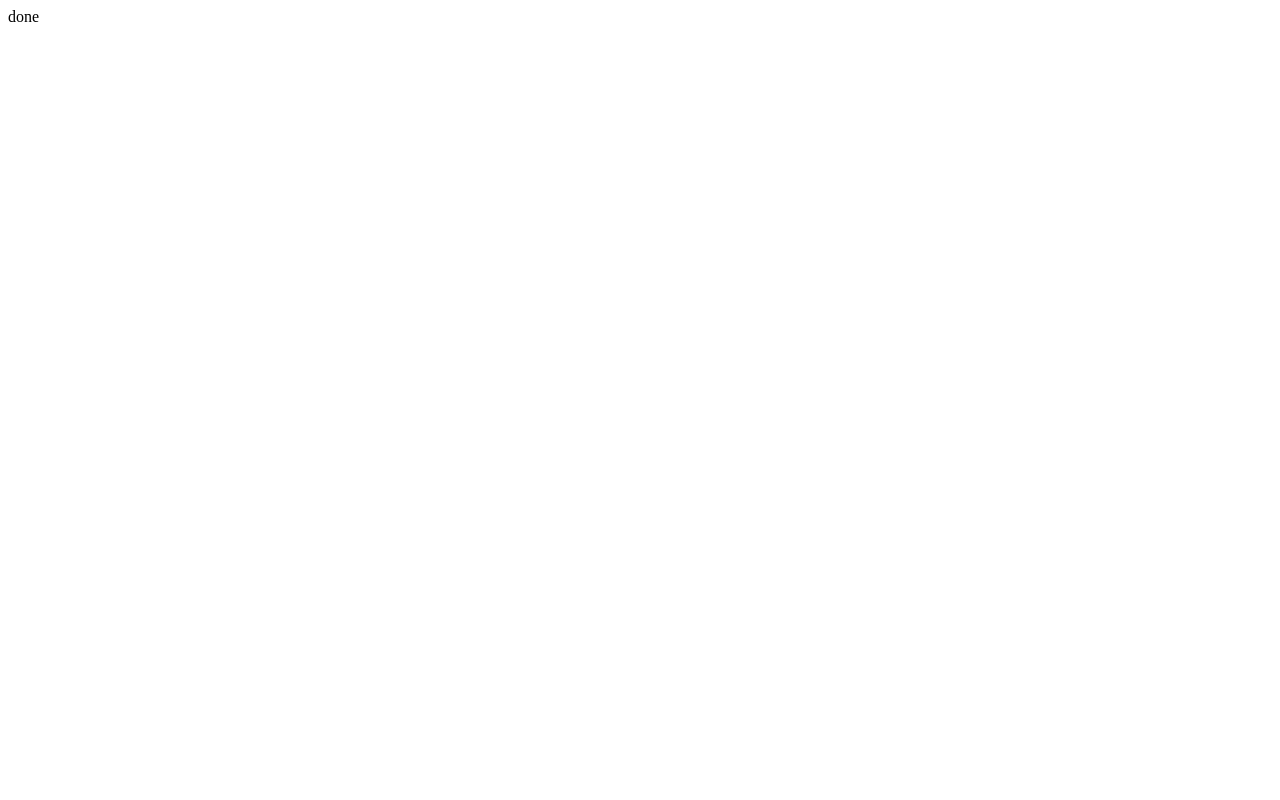
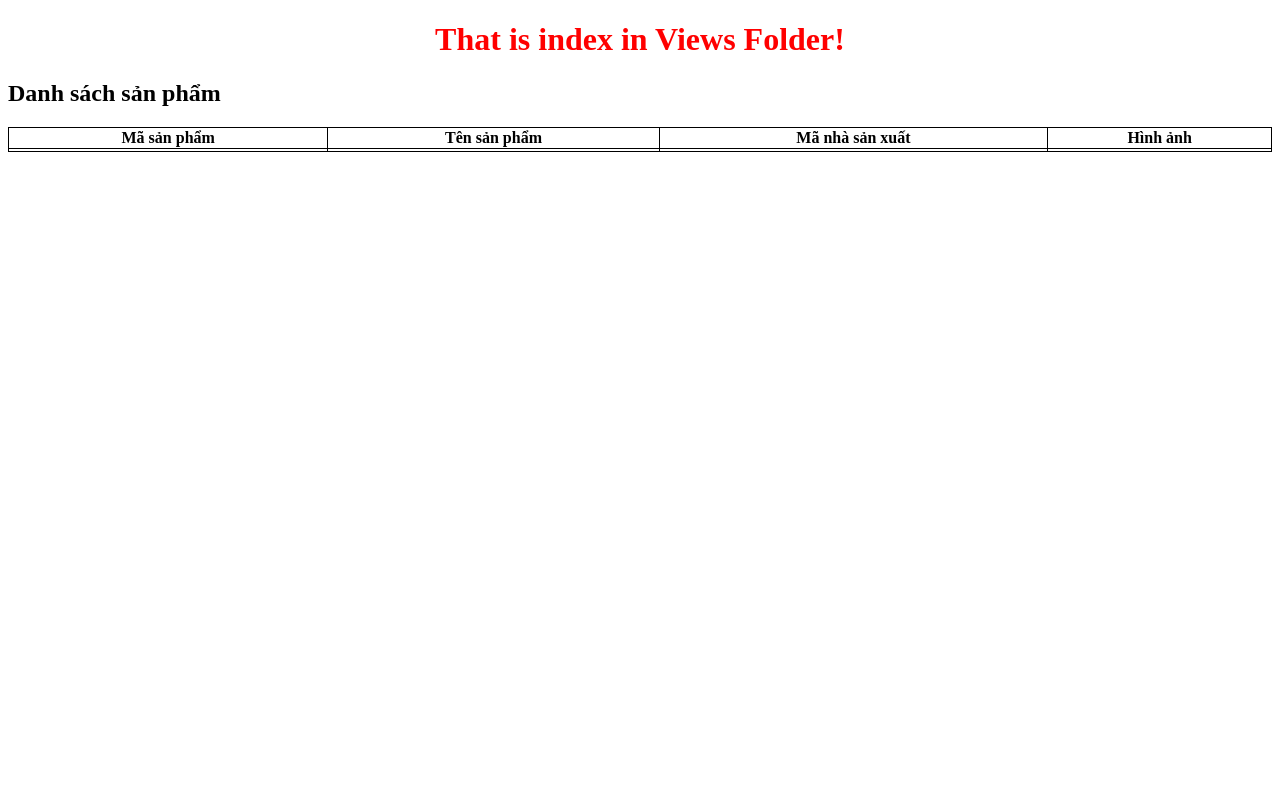
Before and after one commit to haduc25/web_ontap, a PHP site: page / in a window 1280 px wide. Before the commit the page is almost empty. Run offline with PHP 8.4, Linux system fonts and the light colour scheme; tables that the repository leaves empty or names only in its code hold one stand-in row (values such as "Sample post"); data that the repository does not hold is empty.

Commit message:
commit lay dc dl tu csdl & show ra file index

```diff
--- a/webmvc/Controllers/HomeController.php
+++ b/webmvc/Controllers/HomeController.php
@@ -1,36 +1,15 @@
-<?php
-// require_once './Models/Products.php';
-
-
-// class HomeController
-// {
-//     public function index()
-//     {
-//         $prds = Products::getAll();
-//         var_dump($prds); exit;
-//         require_once 'Views/index.php';
-//     }
-// }
-
-?>
-
 <?php
 require_once './Models/Products.php';
 
-/**
- *
- */
+
 class HomeController
 {
-
-	public function index()
-	{
-		$users = Products::getAll(); //chay ham getAll();
-        echo 'done';
-		// require_once 'Views/index.php';
-	}
-
-
+    public function index()
+    {
+        $prds = Products::getAll();
+        // var_dump($prds); exit;
+        require_once 'Views/index.php';
+    }
 }
 
- ?>
+?>
--- a/webmvc/Models/Products.php
+++ b/webmvc/Models/Products.php
@@ -1,25 +1,12 @@
 <?php
-// require_once 'ModelConfig.php';
+require_once 'ModelConfig.php';
 
 
-// class Products extends ModelConfig
-// {
-//     public $tName = 'tbl_sanpham';
-//     public $cols = ['ma_sp', 'ten_sp', 'ma_nhasx', 'hinhanh'];
-// }
-
-
-?>
-
-<?php
-require_once 'ModelConfig.php';
-/**
- *
- */
 class Products extends ModelConfig
 {
     public $tName = 'tbl_sanpham';
     public $cols = ['ma_sp', 'ten_sp', 'ma_nhasx', 'hinhanh'];
 }
 
- ?>
+
+?>
--- a/webmvc/Views/index.php
+++ b/webmvc/Views/index.php
@@ -5,8 +5,48 @@
     <meta http-equiv="X-UA-Compatible" content="IE=edge">
     <meta name="viewport" content="width=device-width, initial-scale=1.0">
     <title>Index</title>
+    <style>
+        h1
+        {
+            text-align: center;
+            color: red;
+        }
+
+        table
+        {
+            width: 100%;
+            text-align: center;
+            border-collapse: collapse;
+        }
+
+        table, th, td
+        {
+            border: 1px solid #000;
+
+        }
+    </style>
 </head>
 <body>
         <h1>That is index in Views Folder!</h1>
+
+        <h2>Danh sách sản phẩm</h2>
+        <table>
+            <tr>
+                <th>Mã sản phẩm</th>
+                <th>Tên sản phẩm</th>
+                <th>Mã nhà sản xuất</th>
+                <th>Hình ảnh</th>
+            </tr>
+            <?php foreach ($prds as $prd) {
+            ?>
+                <tr>
+                    <td><?=$prd->ma_sp?></td>
+                    <td><?=$prd->ten_sp?></td>
+                    <td><?=$prd->ma_nhasx?></td>
+                    <td><?=$prd->hinhanh?></td>
+                </tr>
+            <?php } ?>
+        </table>
+
 </body>
 </html>
--- a/webmvc/index.php
+++ b/webmvc/index.php
@@ -12,7 +12,7 @@
             break;
 
         default:
-            echo 'sos';
+            echo 'Oét Ô Oét => Pages Not Found 404 !';
     }
 
 
```
Also changed, not shown: webmvc/Models/ModelConfig.php (line endings or trailing spaces).
